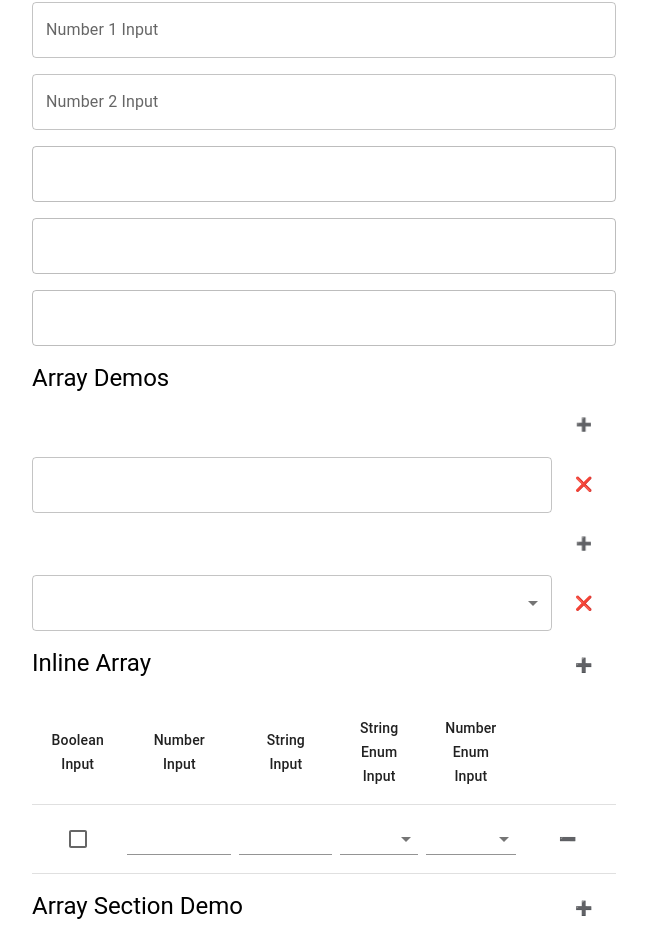
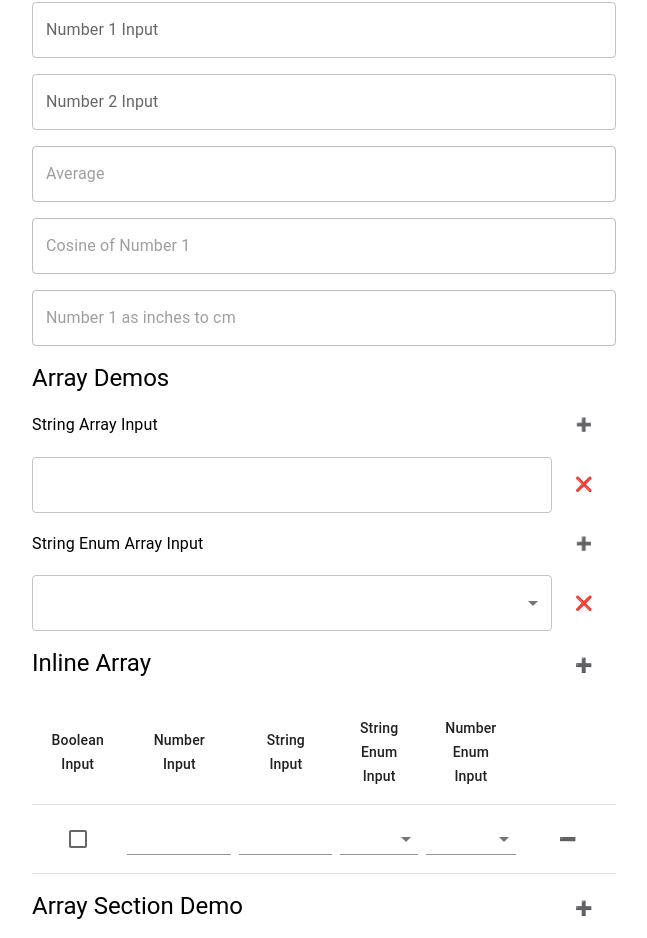
Before and after one commit to AndrewSmithDev/labnetik-test-prototype, a React (Vite) app in the folder proof-of-concept/client/: page / in a window 1280 px wide. Shown: the part 790-1728 px from the top of the page, without its empty margins (624-1271 px from the left). Built offline with nearby package versions, Linux system fonts and the light colour scheme.

Commit message:
fix show label by default

```diff
--- a/proof-of-concept/client/src/form/inputs/array-input.tsx
+++ b/proof-of-concept/client/src/form/inputs/array-input.tsx
@@ -26,7 +26,7 @@ const getInput = (
 export const ArrayInput = ({
   config,
   pathPrefix,
-  showLabel,
+  showLabel = true,
   variant,
 }: ArrayInputProps) => {
   const { register, watch, setValue } = useFormContext();
--- a/proof-of-concept/client/src/form/inputs/computed-input.tsx
+++ b/proof-of-concept/client/src/form/inputs/computed-input.tsx
@@ -11,7 +11,7 @@ export type ComputedInputProps = BaseInputProps & {
 export const ComputedInput = ({
   config,
   pathPrefix,
-  showLabel,
+  showLabel = true,
   variant,
 }: ComputedInputProps) => {
   const { watch, register } = useFormContext();
```
